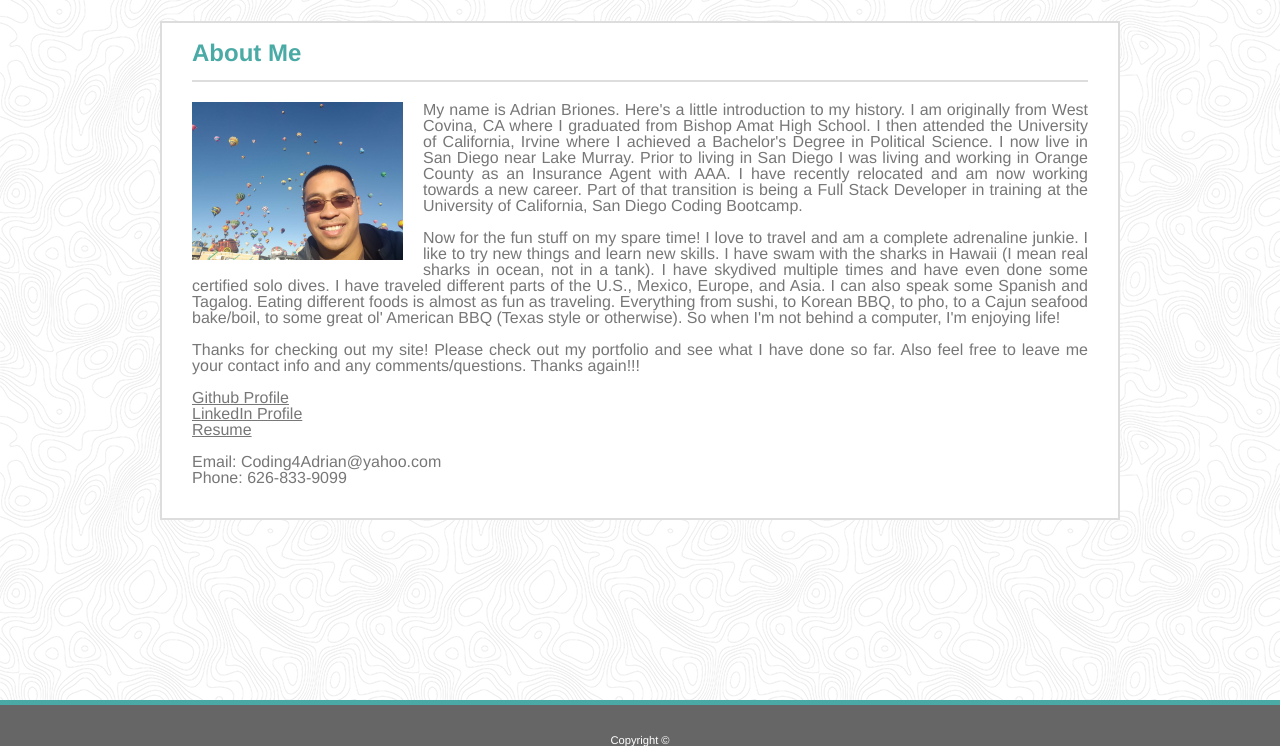
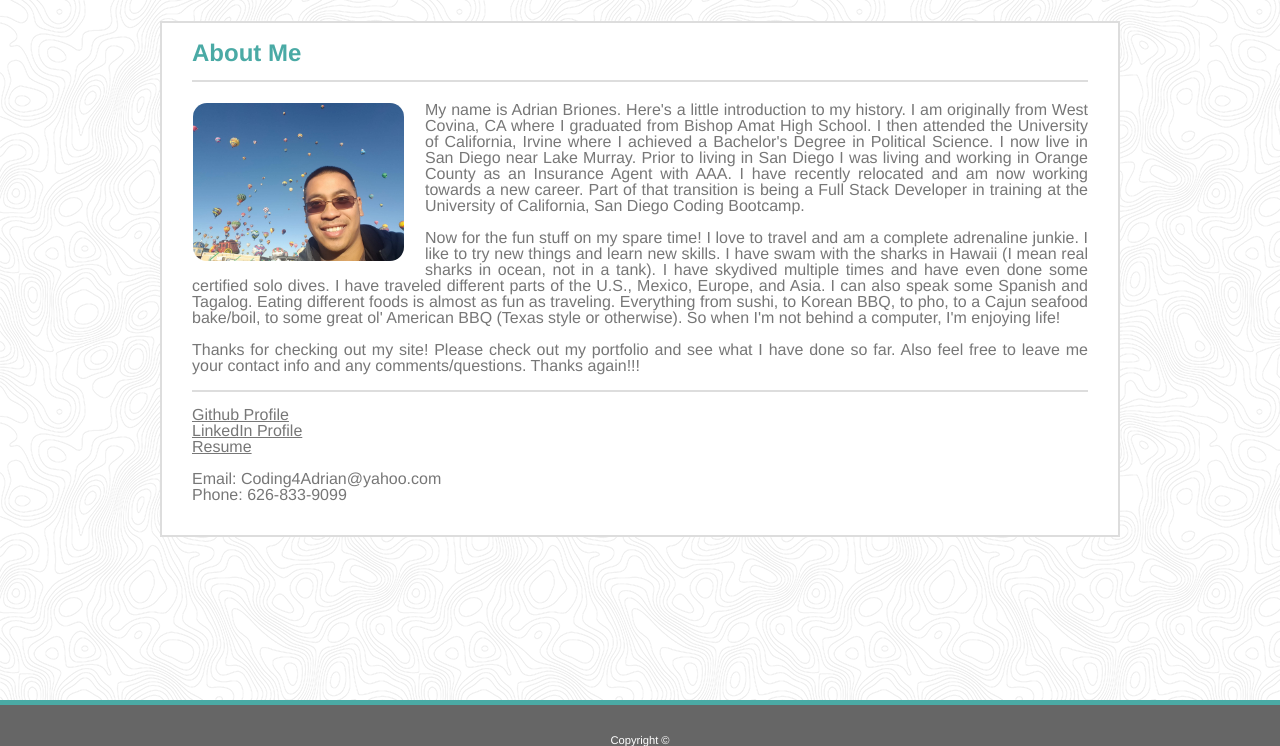
Before and after one commit to adrianb13/Responsive-Portfolio, a plain HTML site: page index.html in a window 1280 px wide. Shown: the part 54-800 px from the top of the page. Drawn offline with Linux system fonts and the light colour scheme.

Commit message:
style.css

```diff
--- a/assets/css/style.css
+++ b/assets/css/style.css
@@ -80,6 +80,12 @@ body {
         width: 211px;
         float: left;
         margin: 0 20px 10px 30px;
+        border: 1px solid white;
+        border-radius: 15px;
+    }
+    .linkborder {
+        border: 1px solid #dddddd;
+        margin-bottom: 15px;
     }
     .leftmargin {
         margin-left: 30px;
@@ -236,7 +242,7 @@ textarea {
         .hangman {
             background-size: 100% 100%;
         }
-        .rpg {
+        .crystals {
             background-size: 100% 100%;
         }
         .trivia {
@@ -246,6 +252,9 @@ textarea {
             background-size: 100% 100%;
         }
         .rock {
+            background-size: 100% 100%;
+        }
+        .sabers {
             background-size: 100% 100%;
         }
         .float {
--- a/index.html
+++ b/index.html
@@ -29,28 +29,37 @@
 
             <img src="assets/images/20171014_081853.jpg" alt=Adrian class="image">
 
-            <p class="bodymargin">
+            <div class="bodymargin">
+                <p>
                     My name is Adrian Briones. Here's a little introduction to my history. I am originally from West Covina, CA where I graduated from Bishop Amat High School. I then attended the University of California, Irvine where I achieved a Bachelor's Degree in Political Science. I now live in San Diego near Lake Murray. Prior to living in San Diego I was living and working in Orange County as an Insurance Agent with AAA. I have recently relocated and am now working towards a new career. Part of that transition is being a Full Stack Developer in training at the University of California, San Diego Coding Bootcamp.
                 </p>
                 <br>
-            <p class="bodymargin">
+                <p>
                     Now for the fun stuff on my spare time! I love to travel and am a complete adrenaline junkie. I like to try new things and learn new skills. I have swam with the sharks in Hawaii (I mean real sharks in ocean, not in a tank). I have skydived multiple times and have even done some certified solo dives. I have traveled different parts of the U.S., Mexico, Europe, and Asia. I can also speak some Spanish and Tagalog. Eating different foods is almost as fun as traveling. Everything from sushi, to Korean BBQ, to pho, to a Cajun seafood bake/boil, to some great ol' American BBQ (Texas style or otherwise). So when I'm not behind a computer, I'm enjoying life!
                 </p>
                 <br>
-            <p class="bodymargin">
+                <p>
                     Thanks for checking out my site! Please check out my portfolio and see what I have done so far. Also feel free to leave me your contact info and any comments/questions. Thanks again!!!
-            </p><br>
+                </p>
+                <br>
+                <div class="linkborder"></div>
+            </div>
+
             <div style="clear: both;"></div>
-            <p class="linkmargin">
+            <div class="linkmargin">
+                <p>
                     <a href="https://github.com/adrianb13">Github Profile</a>
                 </p>
-            <p class="linkmargin">
+                <p>
                     <a href="https://www.linkedin.com/in/adrian-briones-3707a8172/">LinkedIn Profile</a>
                 </p>
-            <p class="linkmargin">
+                <p>
                     <a href="https://drive.google.com/open?id=1aMaxdodzIqYIQQtrwLIegwH603JEzxqO">Resume</a>
                 </p>
+            </div>
+
             <br>
+
             <p class="bodymargin">
                 Email: Coding4Adrian@yahoo.com
             </p>
```
Lines whose indentation alone changed are shown as unchanged.
